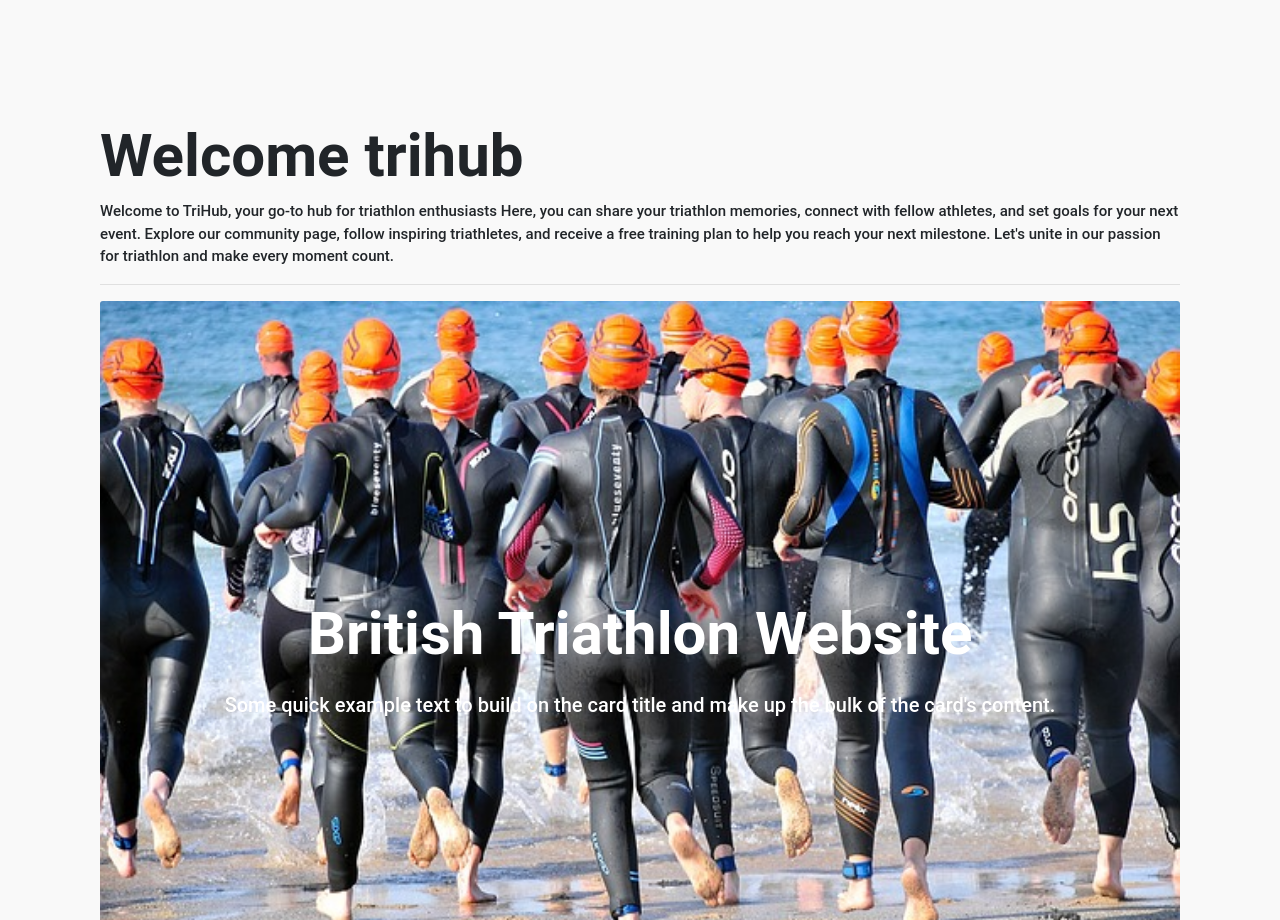
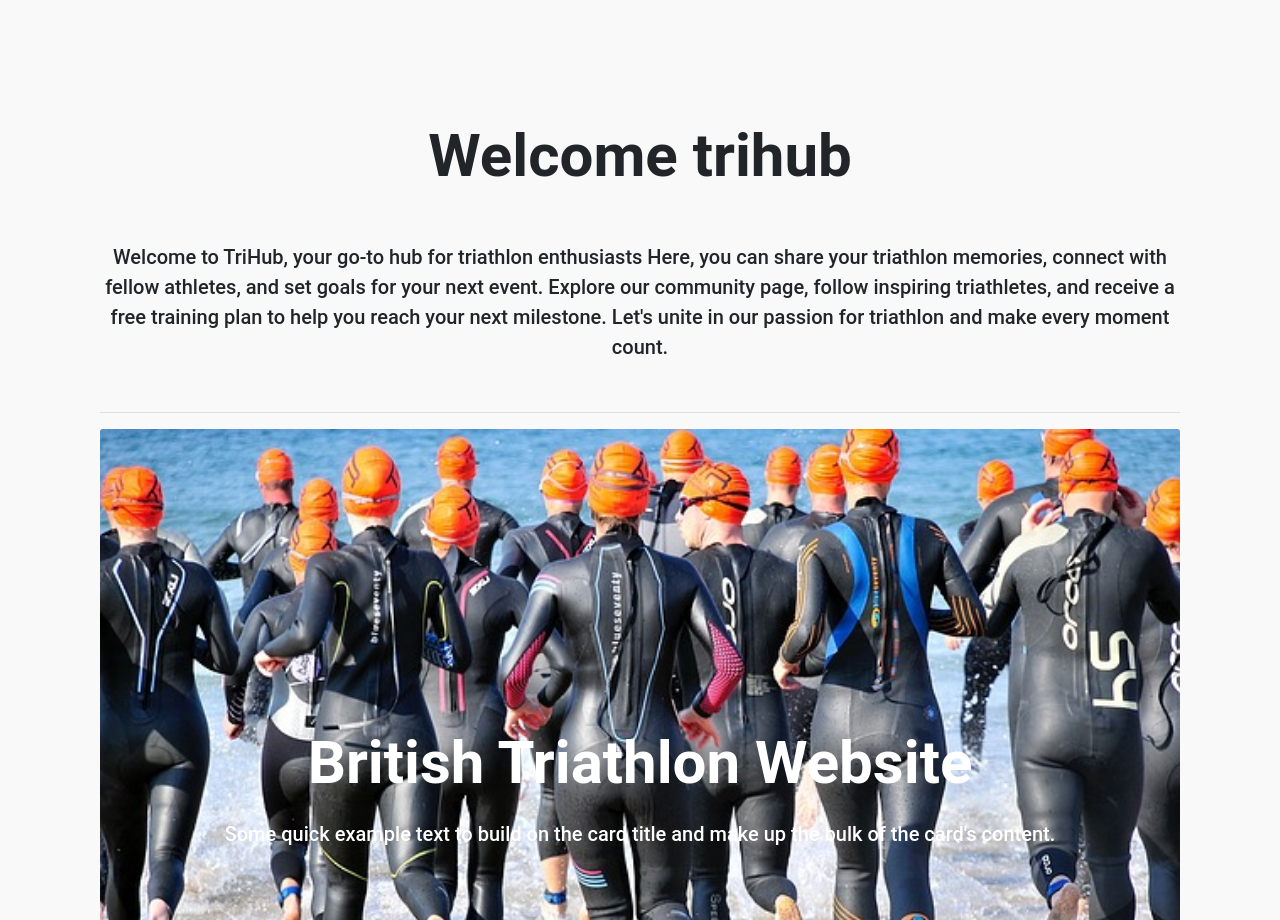
Before and after one commit to MartinBradbury/trihub, a React (Create React App) app: page / in a window 1280 px wide. Shown: the part 800-1720 px from the top of the page. Built offline with nearby package versions, Linux system fonts and the light colour scheme; no server answers.

Commit message:
updated font family styling on home page

```diff
--- a/src/pages/home/Home.js
+++ b/src/pages/home/Home.js
@@ -10,8 +10,10 @@ const Home = () => {
   return (
     <>
       <Container>
-        <div>
+        <div className={styles.text}>
           <h1>Welcome trihub</h1>
+          </div>
+          <div className={styles.text}>
           <p>
             Welcome to TriHub, your go-to hub for triathlon enthusiasts Here,
             you can share your triathlon memories, connect with fellow athletes,
--- a/src/styles/Home.module.css
+++ b/src/styles/Home.module.css
@@ -1,3 +1,5 @@
+/* Home.module.css */
+
 .card {
     margin-bottom: 50px; /* Adjust the value as needed */
     display: flex; /* Ensure flexbox is enabled */
@@ -10,10 +12,9 @@
     border: none;
 }
 
-/* Additional class for the text that will be overlaid on the image */
 .overlay {
     position: absolute;
-    flex-direction:column;
+    flex-direction: column;
     top: 0; /* Specify the top position to ensure it's centered */
     left: 0; /* Specify the left position to ensure it's centered */
     right: 0; /* Specify the right position to ensure it's centered */
@@ -33,7 +34,7 @@
     white-space: nowrap;
 }
 
-.content { /* Corrected class name */
+.content {
     position: absolute;
     flex-direction: column;
     top: 0;
@@ -46,3 +47,17 @@
     color: white;
     background-color: rgba(8, 8, 8, 0.884); /* Corrected syntax for rgba */
 }
+
+.text {
+    font-size: 20px;
+    font-weight: 500;
+    font-style: normal;
+    margin-bottom: 50px;
+    text-align: center;
+    font-family: "Roboto", sans-serif; /* Applied font family here */
+}
+
+
+h1, h3, p {
+    font-family: "Roboto", sans-serif; /* Applying font family to headings and paragraphs */
+}
```
